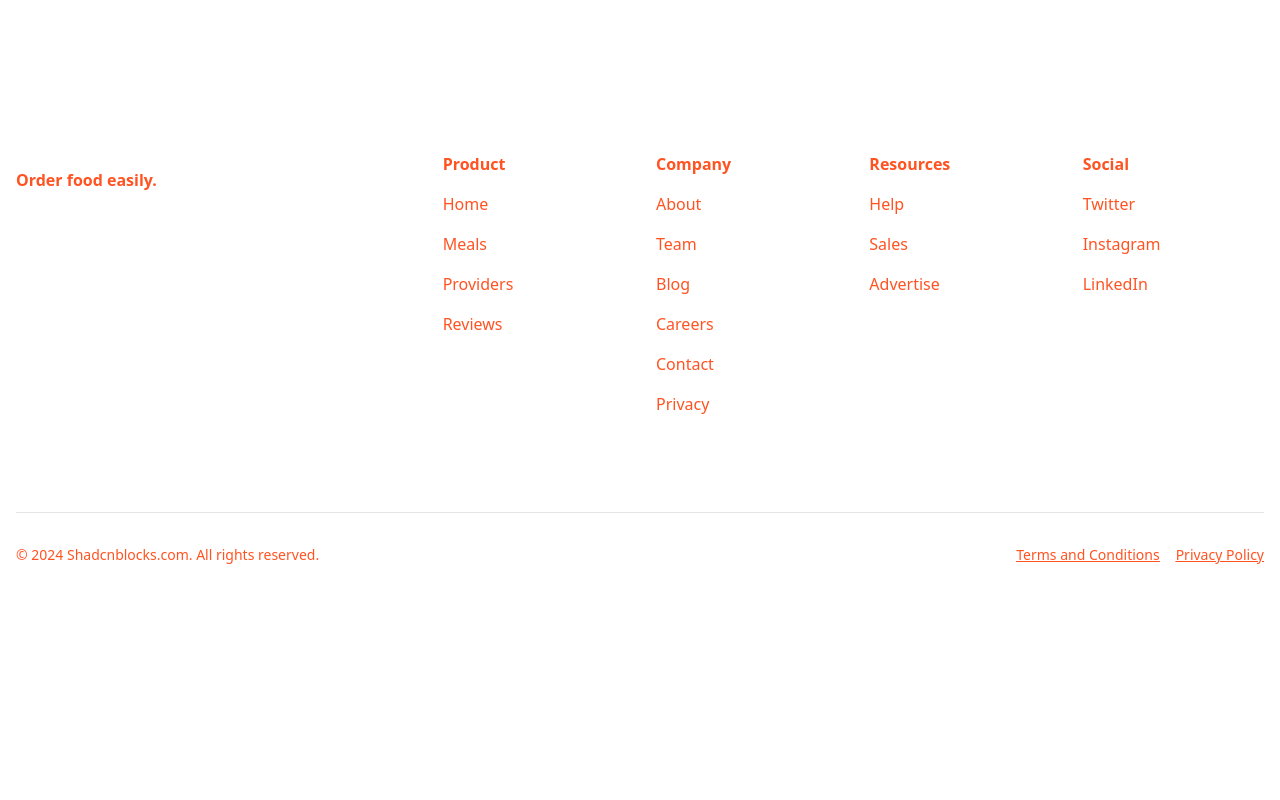
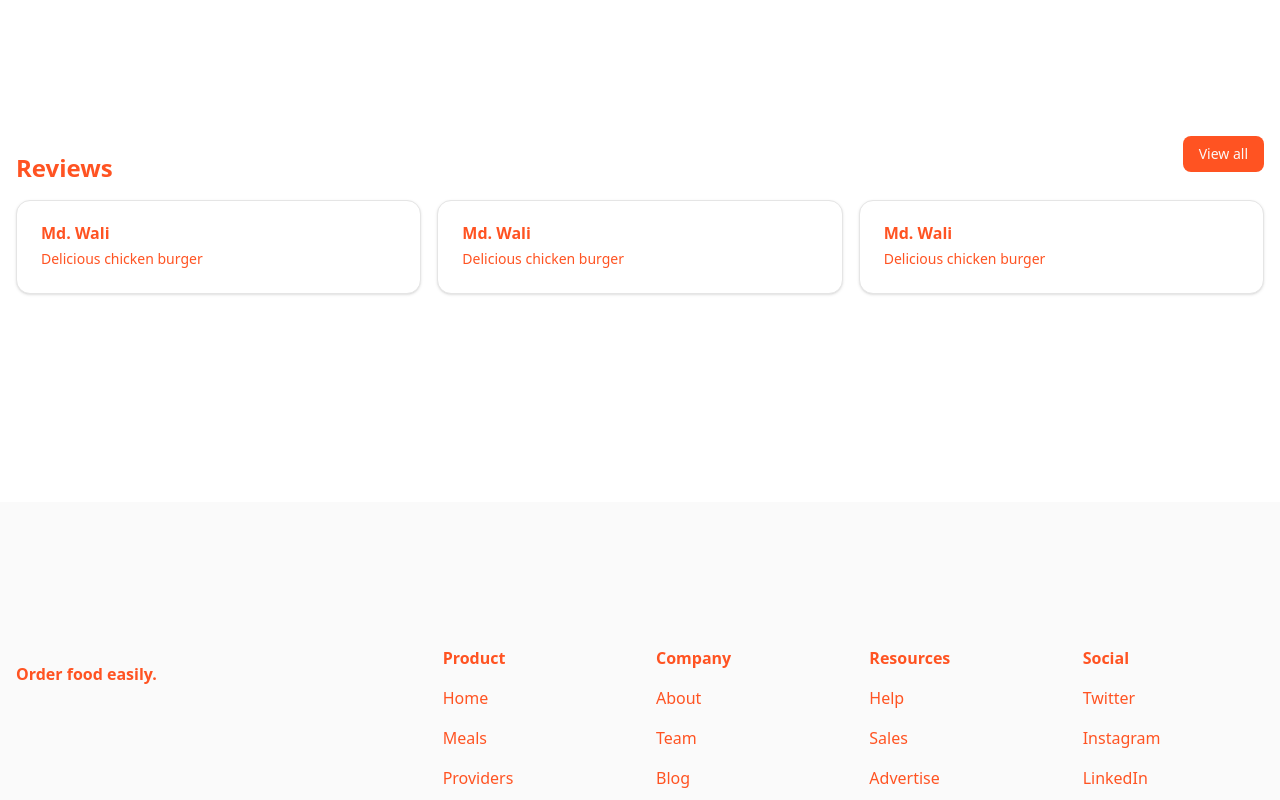
Before and after one commit to wali55/food-hub-frontend, a Next.js app: page / in a window 1280 px wide. Shown: the part 1600-2400 px from the top of the page. Before the commit the page ends 2309 px from the top, so only its background shows below. Built offline with nearby package versions, Linux system fonts and the light colour scheme.

Commit message:
completing home page

```diff
--- a/app/(publicLayout)/(commonLayout)/page.tsx
+++ b/app/(publicLayout)/(commonLayout)/page.tsx
@@ -1,6 +1,7 @@
 import { Hero } from "@/components/modules/home-page/Hero";
 import Meals from "@/components/modules/meals-page/Meals";
 import Providers from "@/components/modules/provider-page/Providers";
+import Reviews from "@/components/modules/reviews-page/Reviews";
 import { Button } from "@/components/ui/button";
 import Link from "next/link";
 
@@ -8,12 +9,12 @@ const HomePage = () => {
   return (
     <div>
       <Hero />
-      <div className="p-4 mt-48">
+      <div className="p-4 mt-28">
         <div className="flex justify-between">
 
           <h1 className="py-4 text-2xl font-bold">Meals</h1>
           <Link href="/meals">
-            <Button className="bg-[#FF5322]">View all</Button>
+            <Button className="bg-[#FF5322] hover:bg-orange-500">View all</Button>
           </Link>
         </div>
         <Meals />
@@ -24,10 +25,21 @@ const HomePage = () => {
 
           <h1 className="py-4 text-2xl font-bold">Providers</h1>
           <Link href="/providers">
-            <Button className="bg-[#FF5322]">View all</Button>
+            <Button className="bg-[#FF5322] hover:bg-orange-500">View all</Button>
           </Link>
         </div>
         <Providers />
+      </div>
+
+      <div className="p-4 my-48">
+        <div className="flex justify-between">
+
+          <h1 className="py-4 text-2xl font-bold">Reviews</h1>
+          <Link href="/reviews">
+            <Button className="bg-[#FF5322] hover:bg-orange-500">View all</Button>
+          </Link>
+        </div>
+        <Reviews />
       </div>
     </div>
   )
--- a/components/layout/Footer.tsx
+++ b/components/layout/Footer.tsx
@@ -80,7 +80,7 @@ const Footer = ({
   ],
 }: FooterProps) => {
   return (
-    <section className={cn("py-32", className)}>
+    <section className={cn("py-32 bg-neutral-50", className)}>
       <div className="w-full p-4">
         <footer>
           <div className="grid grid-cols-2 gap-8 lg:grid-cols-6">
--- a/components/modules/meals-page/MealCard.tsx
+++ b/components/modules/meals-page/MealCard.tsx
@@ -2,6 +2,7 @@ import { Button } from "@/components/ui/button";
 import { Card, CardContent, CardDescription, CardFooter, CardHeader, CardTitle } from "@/components/ui/card"
 
 type MealProps = {
+    id: string;
     title: string;
     description: string;
     price: number | string;
@@ -20,7 +21,7 @@ const MealCard = ({meal}: {meal: MealProps}) => {
             <h3 className="text-[#FF5322] font-medium text-lg">{meal.category}</h3>
         </CardContent>
         <CardFooter className="flex justify-end">
-            <Button className="bg-[#FF5322]">Add to cart</Button>
+            <Button className="bg-[#FF5322] hover:bg-orange-500">Add to cart</Button>
         </CardFooter>
     </Card>
   )
--- a/components/modules/provider-page/ProviderCard.tsx
+++ b/components/modules/provider-page/ProviderCard.tsx
@@ -2,6 +2,7 @@ import { Button } from "@/components/ui/button";
 import { Card, CardContent, CardDescription, CardFooter, CardHeader, CardTitle } from "@/components/ui/card";
 
 type ProviderProps = {
+    id: string;
     restaurantName: string;
     address: string;
 }
@@ -14,7 +15,7 @@ const ProviderCard = ({ provider }: { provider: ProviderProps }) => {
                 <CardDescription className="text-[#FF5322]">{provider.address}</CardDescription>
             </CardHeader>
             <CardFooter className="flex justify-end">
-                <Button className="bg-[#FF5322]">Details</Button>
+                <Button className="bg-[#FF5322] hover:bg-orange-500">Details</Button>
             </CardFooter>
         </Card>
     )
--- /dev/null
+++ b/components/modules/reviews-page/ReviewCard.tsx
@@ -0,0 +1,20 @@
+import { Card, CardDescription, CardHeader, CardTitle } from "@/components/ui/card"
+
+type ReviewProps = {
+    id: string;
+    user: string;
+    content: string;
+}
+
+const ReviewCard = ({review}: {review: ReviewProps}) => {
+  return (
+    <Card>
+        <CardHeader>
+            <CardTitle className="text-[#FF5322]">{review.user}</CardTitle>
+            <CardDescription className="text-[#FF5322]">{review.content}</CardDescription>
+        </CardHeader>
+    </Card>
+  )
+}
+
+export default ReviewCard
--- /dev/null
+++ b/components/modules/reviews-page/Reviews.tsx
@@ -0,0 +1,35 @@
+import ReviewCard from "./ReviewCard"
+
+const Reviews = () => {
+ const reviews = [
+    {
+        id: "1",
+        user: "Md. Wali",
+        content: "Delicious chicken burger"
+    },
+    {
+        id: "2",
+        user: "Md. Wali",
+        content: "Delicious chicken burger"
+    },
+    {
+        id: "3",
+        user: "Md. Wali",
+        content: "Delicious chicken burger"
+    },
+    {
+        id: "4",
+        user: "Md. Wali",
+        content: "Delicious chicken burger"
+    }
+ ]
+  return (
+    <div className="grid grid-cols-1 md:grid-cols-2 lg:grid-cols-3 gap-4">
+        {reviews.splice(0, 3).map((review) => (
+        <ReviewCard key={review.id} review={review} />
+        ))}
+    </div>
+  )
+}
+
+export default Reviews
```
